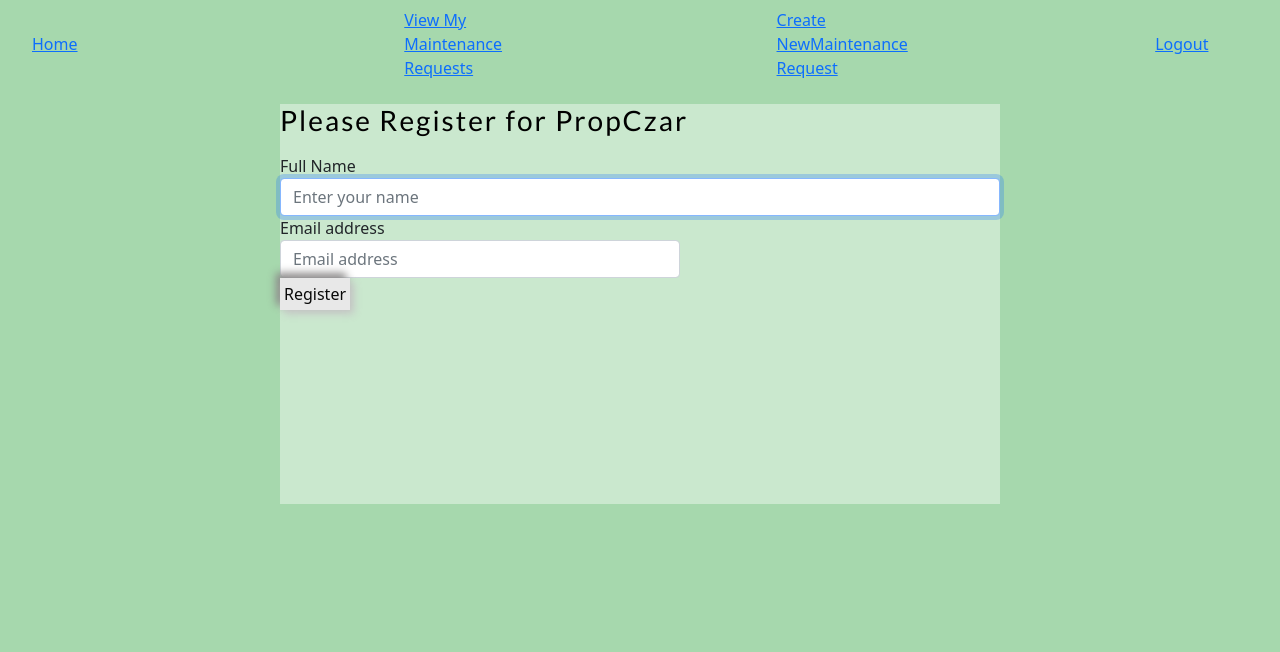
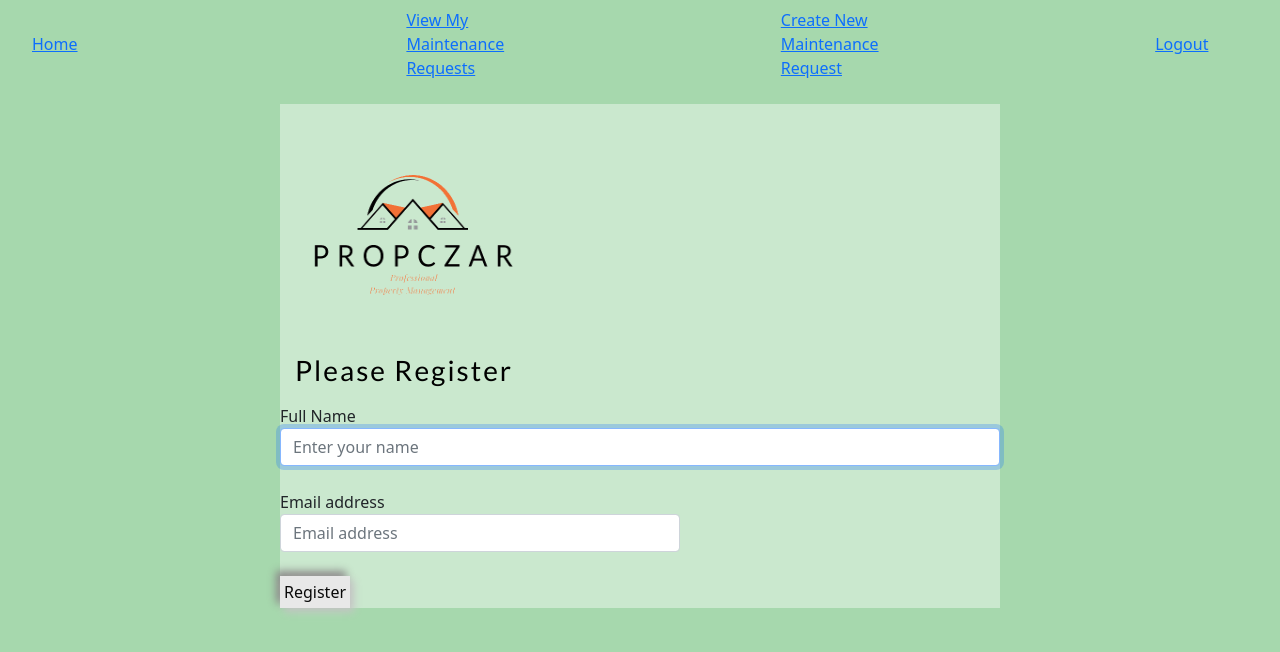
Before and after one commit to gregoryhaney/nss-propczar, a React (Create React App) app: page /register in a window 1280 px wide. Shown: the top 652 px of the page. Built offline with nearby package versions, Linux system fonts and the light colour scheme; no server answers; sample sign-in values are in the browser's storage; a web font is replaced by a local one.

Commit message:
Minor: added logo to login, register pages.

```diff
--- a/src/components/auth/Login.js
+++ b/src/components/auth/Login.js
@@ -2,6 +2,7 @@ import React, { useRef, useState } from "react"
 import { Link } from "react-router-dom";
 import { useHistory } from "react-router-dom"
 import "./Login.css"
+import logo from '../propczar.png'
 
 export const Login = () => {
     const [email, set] = useState("")
@@ -36,9 +37,11 @@ export const Login = () => {
 
             <section>
                 <form className="form--login" onSubmit={handleLogin}>
-                    <h1>PropCzar</h1>
+                <img src={logo} className="App-logo" alt="logo" />
+                    <br></br>
                     <h2>Please sign in</h2>
                     <fieldset>
+                        <br></br>
                         <label htmlFor="inputEmail"> Email address </label>
                         <input type="email"
                             onChange={evt => set(evt.target.value)}
@@ -47,9 +50,11 @@ export const Login = () => {
                             required autoFocus />
                     </fieldset>
                     <fieldset>
+                        <br></br>
                         <button type="submit">
                             Sign in
                         </button>
+
                     </fieldset>
                 </form>
             </section>
--- a/src/components/auth/Register.js
+++ b/src/components/auth/Register.js
@@ -1,6 +1,7 @@
 import React, { useRef, useState } from "react"
 import { useHistory } from "react-router-dom"
 import "./Login.css"
+import logo from '../propczar.png'
 
 export const Register = (props) => {
     const [user, setUser] = useState({})
@@ -54,7 +55,8 @@ export const Register = (props) => {
             </dialog>
 
             <form className="form--login" onSubmit={handleRegister}>
-                <h1 className="h3 mb-3 font-weight-normal">Please Register for PropCzar</h1>
+            <img src={logo} className="App-logo" alt="logo" />
+                <h1 className="h3 mb-3 font-weight-normal">Please Register</h1>
                 <fieldset>
                     <label htmlFor="name"> Full Name </label>
                     <input onChange={updateUser}
@@ -63,10 +65,12 @@ export const Register = (props) => {
                 </fieldset>
 
                 <fieldset>
+                    <br></br>
                     <label htmlFor="email"> Email address </label>
                     <input onChange={updateUser} type="email" id="email" className="form-control" placeholder="Email address" required />
                 </fieldset>
                 <fieldset>
+                    <br></br>
                     <button type="submit"> Register </button>
                 </fieldset>
             </form>
--- a/src/components/nav/NavBar.js
+++ b/src/components/nav/NavBar.js
@@ -39,7 +39,7 @@ export const NavBar = () => {
                 }
             }
 
-    if (role === "manager") {
+    if (role.toLowerCase() === "manager") {
     return (
         <>
 
@@ -76,7 +76,7 @@ export const NavBar = () => {
 
     } else
 
-    if (role === "owner") {
+    if (role.toLowerCase() === "owner") {
     return (
         <>
             <ul className="navbar">
@@ -131,7 +131,7 @@ export const NavBar = () => {
                 </li>
 
                 <li className="navbar__item">
-                    <Link className="navbar__link" to="/MaintRequestForm">Create NewMaintenance Request</Link>
+                    <Link className="navbar__link" to="/MaintRequestForm">Create New Maintenance Request</Link>
                 </li>
 
                 <li className="navbar__item">
--- a/src/index.css
+++ b/src/index.css
@@ -29,7 +29,6 @@ button {
               -4px -5px 8px #8a8888;
 }
 
-
 input,
 select,
 textarea {
@@ -44,6 +43,7 @@ h1, h2, h3, h4, h5, h6 {
   letter-spacing: 2px;
   justify-content: center;
   color: #000;
+  padding-left: 15px;
 }
 
 p {
@@ -68,6 +68,7 @@ hr.rounded {
 .App-logo {
   max-width: 250px;
   aspect-ratio: 1 / 1;
+  padding-left: 15px;
 }
 
 
@@ -147,7 +148,8 @@ hr.rounded {
   border-radius: 15px;
 
   margin: 12px;
-  padding: 8px;
+  padding-left: 40px;
+  padding-top: 10px;
 }
 
 /* --- Hover effect for User Card --- */
@@ -173,7 +175,8 @@ hr.rounded {
   border-radius: 15px;
 
   margin: 12px;
-  padding: 8px;
+  padding-left: 40px;
+  padding-top: 10px;
 }
 
 /* --- Hover effect for Maint Request Card --- */
@@ -196,7 +199,9 @@ hr.rounded {
   border: 4px solid #000;
   border-radius: 15px;
   margin: 12px;
-  padding: 8px;
+  padding-left: 40px;
+  padding-top: 10px;
+  padding-bottom: 20px;
 
   font-family: "Lato", serif;
   color: #000;
```
